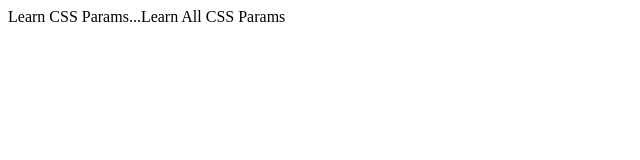
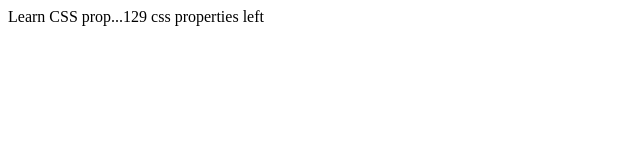
Before and after one commit to gmurad97/Flexible-Gallery, a plain HTML site: page index.html in a window 1280 px wide. Shown: the full height of the page, 0-640 px from the left. Drawn offline with Linux system fonts and the light colour scheme.

Commit message:
Update index.html

```diff
--- a/index.html
+++ b/index.html
@@ -7,6 +7,6 @@
     <title>Document</title>
 </head>
 <body>
-    Learn CSS Params...Learn All CSS Params
+    Learn CSS prop...129 css properties left
 </body>
 </html>
```
